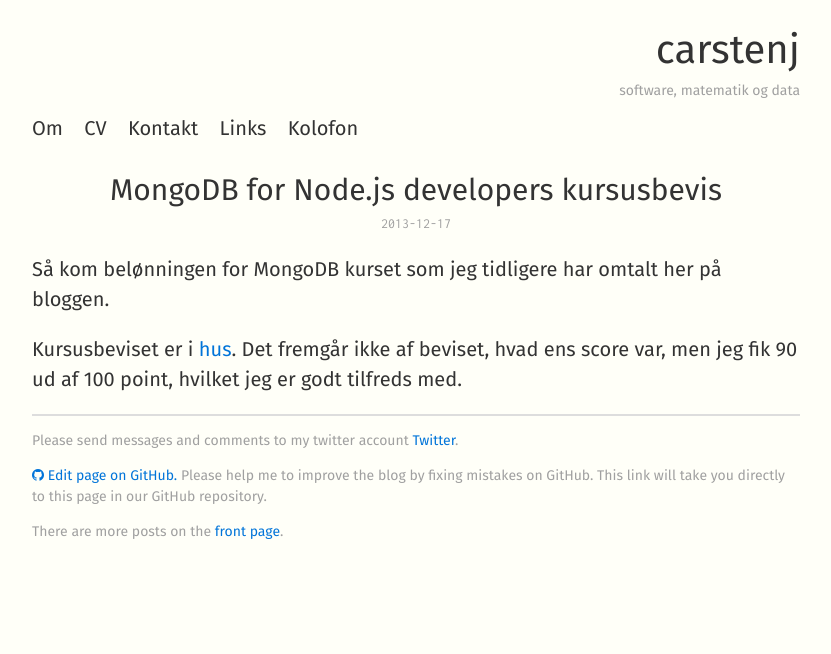
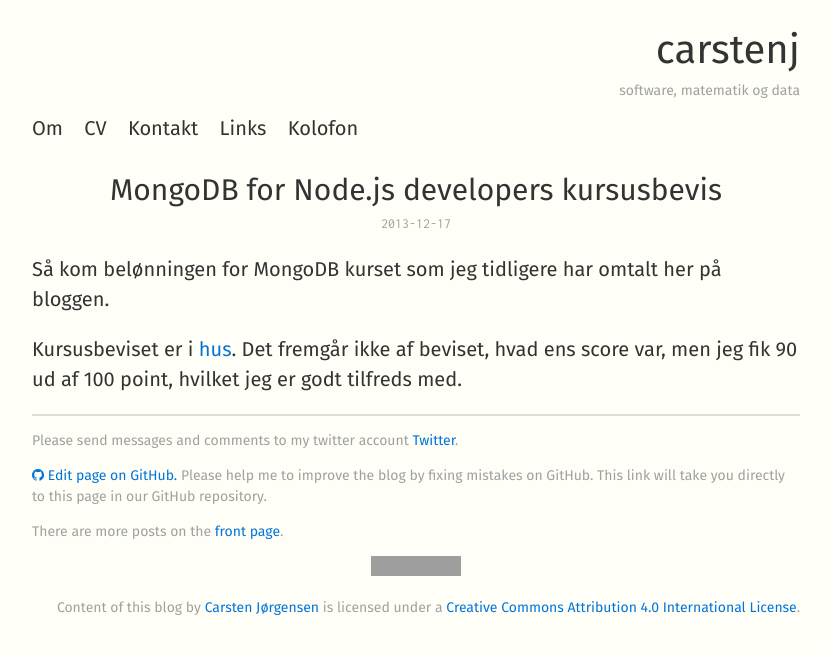
Before and after one commit to carsten-j/carsten-j.github.io, a Jekyll site: the page built from _posts/2013-12-17-mongodb-for-node-js-developers-kursusbevis.markdown, in a window 1280 px wide. Shown: the top 654 px of the page, without its empty margins (224-1055 px from the left). Built offline with Jekyll 4.4.1, drawn with Linux system fonts in a browser that asks for light colours; nearby versions of some CDN libraries; grey boxes are pictures that could not be loaded.

Commit message:
Creative Commons licens added

```diff
--- a/_includes/discussions.html
+++ b/_includes/discussions.html
@@ -7,4 +7,5 @@
         <a href="https://github.com/carsten-j/carsten-j.github.io/tree/master/{{page.path}}"><i class="fa fa-github"></i> Edit page on GitHub.</a> Please help me to improve the blog by fixing mistakes on GitHub. This link will take you directly to this page in our GitHub repository.
     </p>
     <p>There are more posts on the <a href="/">front page</a>.</p>
+    <a rel="license" href="http://creativecommons.org/licenses/by/4.0/"><img alt="Creative Commons License" style="border-width:0" src="https://i.creativecommons.org/l/by/4.0/88x31.png" /></a><br /><span xmlns:dct="http://purl.org/dc/terms/" property="dct:title">Content of this blog</span> by <a xmlns:cc="http://creativecommons.org/ns#" href="http://carstenj.io/" property="cc:attributionName" rel="cc:attributionURL">Carsten Jørgensen</a> is licensed under a <a rel="license" href="http://creativecommons.org/licenses/by/4.0/">Creative Commons Attribution 4.0 International License</a>.
 </div>
```
Also changed, not shown: README.md.
